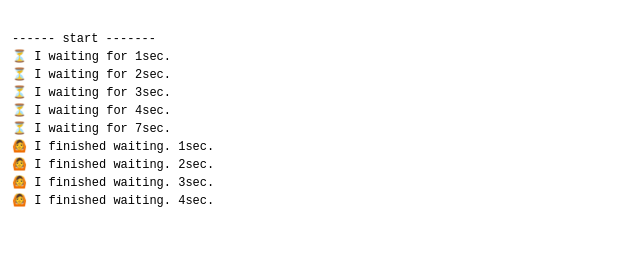
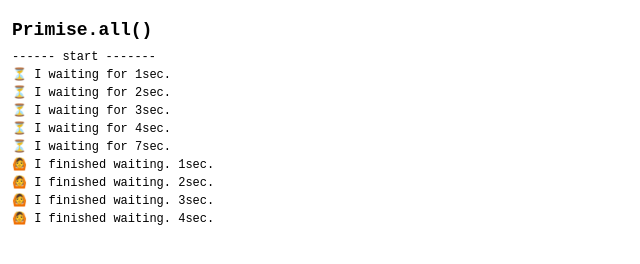
Before and after one commit to mii288/playground, a website built with Parcel: page index.html in a window 1280 px wide. Shown: the whole page, without its empty margins (0-640 px from the left). Built offline with nearby package versions, Linux system fonts and the light colour scheme.

Commit message:
:lipstick: 見出しの追加

```diff
--- a/index.html
+++ b/index.html
@@ -11,14 +11,18 @@
 
       body {
         margin: 1em;
-        max-width: 600px;
-        display: flex;
-        align-self: center;
+      }
+
+      h1 {
+        font-size: 1.5rem;
+        line-height: 3rem;
+        margin: 0;
       }
     </style>
   </head>
 
   <body>
+    <h1>Primise.all()</h1>
     <div id="app"></div>
 
     <script src="src/index.ts"></script>
--- a/src/index.ts
+++ b/src/index.ts
@@ -27,7 +27,7 @@ const sleep = (sec: number) => {
 
 const log = (msg1: string = '', msg2: string = '') => {
   const el = document.querySelector('#app');
-  el.innerText = `${el.innerText}\n${msg1} ${msg2}`;
+  el.innerText = `${el.innerText}\n${msg1} ${msg2}`.trim();
 };
 
 main();
```
